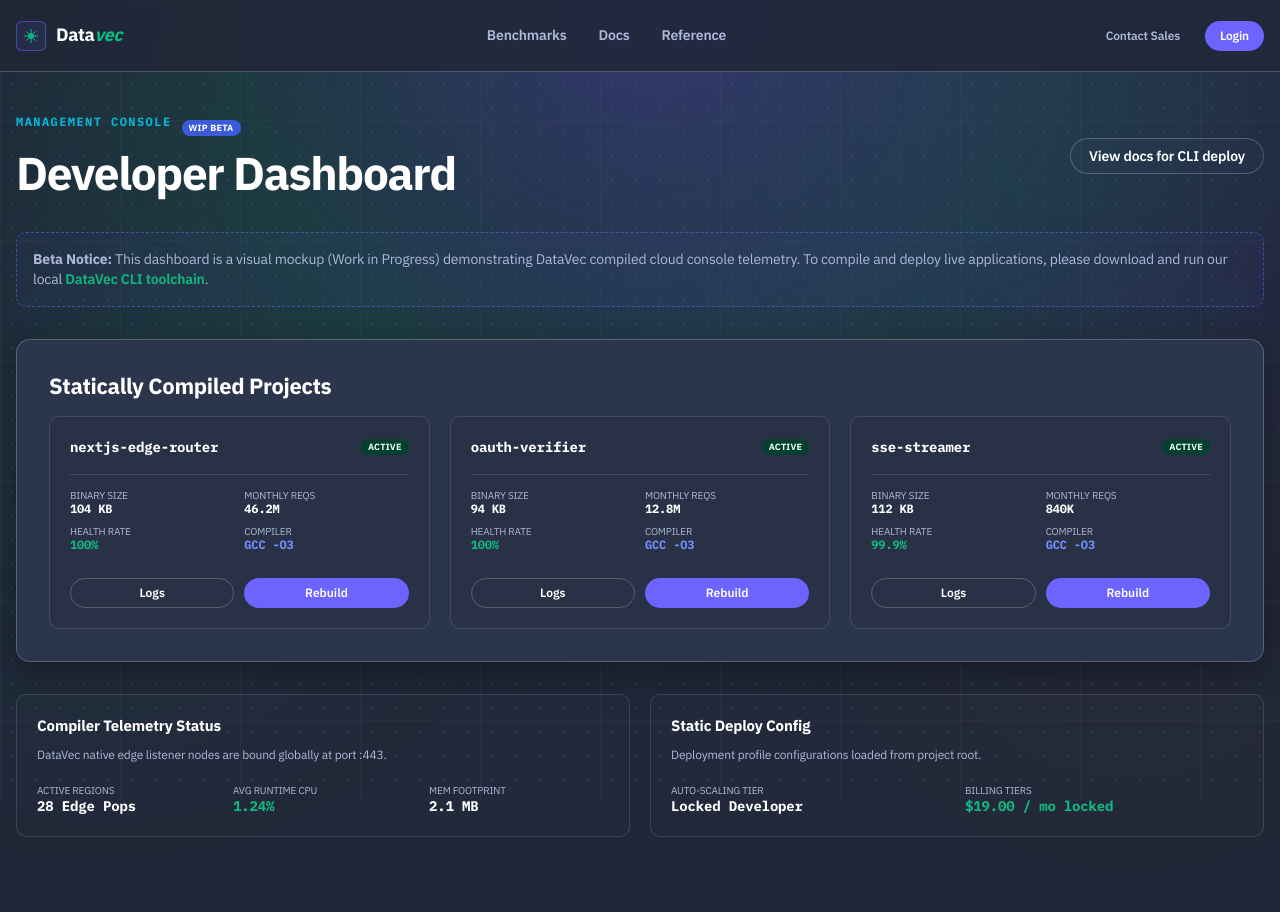
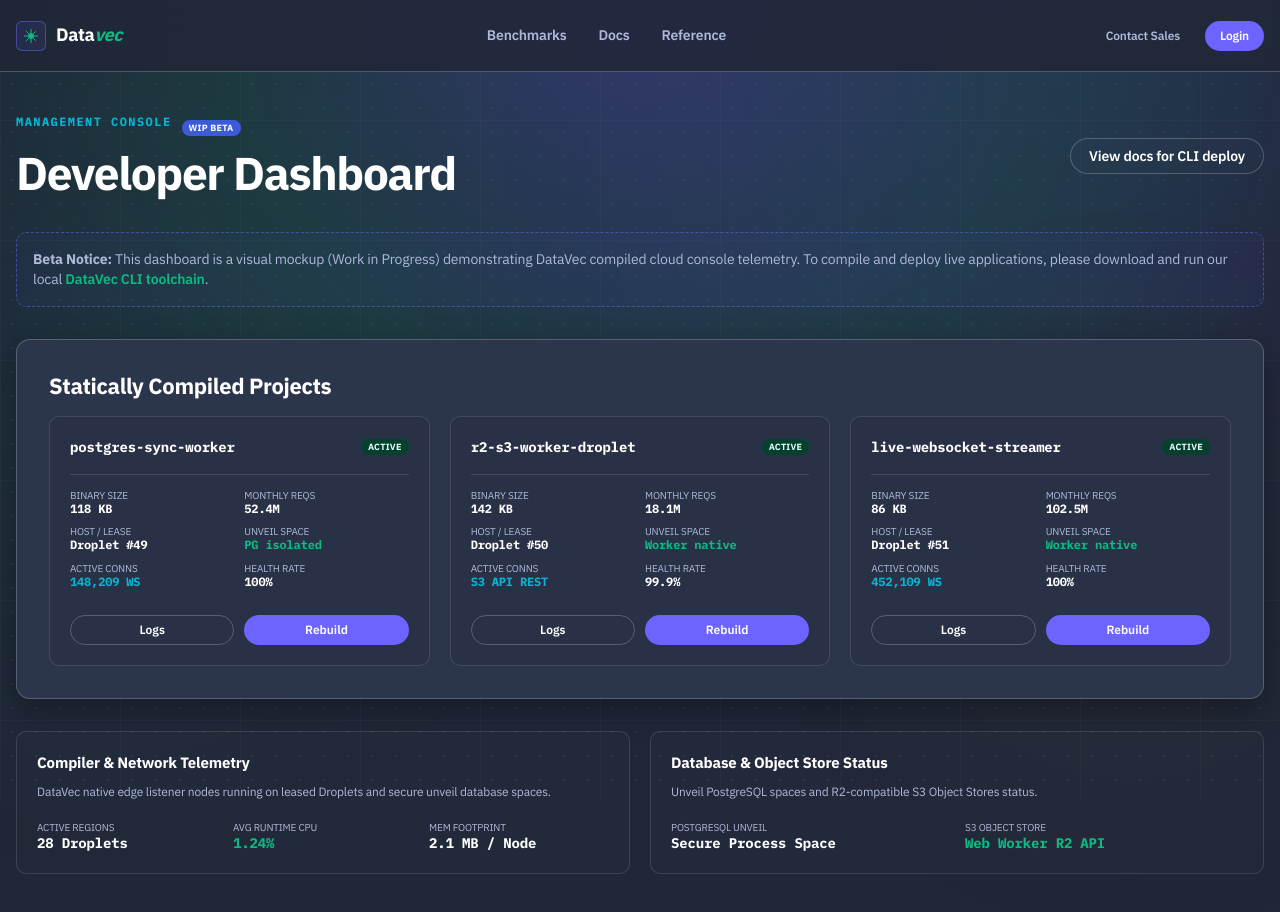
Before and after one commit to donovankutzer/donovankutzer.github.io, a Next.js app: page /console in a window 1280 px wide. Shown: the top 912 px of the page. Built offline with nearby package versions, Linux system fonts and the light colour scheme.

Commit message:
Wording changes

```diff
--- a/src/app/console/page.tsx
+++ b/src/app/console/page.tsx
@@ -10,9 +10,9 @@ export default function Console() {
   }, []);
 
   const projects = [
-    { name: "nextjs-edge-router", status: "Active", size: "104 KB", reqs: "46.2M", health: "100%" },
-    { name: "oauth-verifier", status: "Active", size: "94 KB", reqs: "12.8M", health: "100%" },
-    { name: "sse-streamer", status: "Active", size: "112 KB", reqs: "840K", health: "99.9%" }
+    { name: "postgres-sync-worker", status: "Active", size: "118 KB", reqs: "52.4M", health: "100%", unveil: "PG isolated", conns: "148,209 WS", hosting: "Droplet #49" },
+    { name: "r2-s3-worker-droplet", status: "Active", size: "142 KB", reqs: "18.1M", health: "99.9%", unveil: "Worker native", conns: "S3 API REST", hosting: "Droplet #50" },
+    { name: "live-websocket-streamer", status: "Active", size: "86 KB", reqs: "102.5M", health: "100%", unveil: "Worker native", conns: "452,109 WS", hosting: "Droplet #51" }
   ];
 
   return (
@@ -114,15 +114,27 @@ export default function Console() {
                             </Text>
                           </div>
                           <div>
-                            <Text size="10px" c="dimmed">HEALTH RATE</Text>
-                            <Text size="xs" fw={700} c="var(--accent-mint)" style={{ fontFamily: 'var(--font-mono)' }}>
-                              {proj.health}
+                            <Text size="10px" c="dimmed">HOST / LEASE</Text>
+                            <Text size="xs" fw={700} c="white" style={{ fontFamily: 'var(--font-mono)' }}>
+                              {proj.hosting}
                             </Text>
                           </div>
                           <div>
-                            <Text size="10px" c="dimmed">COMPILER</Text>
-                            <Text size="xs" fw={700} c="indigo" style={{ fontFamily: 'var(--font-mono)' }}>
-                              GCC -O3
+                            <Text size="10px" c="dimmed">UNVEIL SPACE</Text>
+                            <Text size="xs" fw={700} c="var(--accent-mint)" style={{ fontFamily: 'var(--font-mono)' }}>
+                              {proj.unveil}
+                            </Text>
+                          </div>
+                          <div>
+                            <Text size="10px" c="dimmed">ACTIVE CONNS</Text>
+                            <Text size="xs" fw={700} c="var(--cyan)" style={{ fontFamily: 'var(--font-mono)' }}>
+                              {proj.conns}
+                            </Text>
+                          </div>
+                          <div>
+                            <Text size="10px" c="dimmed">HEALTH RATE</Text>
+                            <Text size="xs" fw={700} c="white" style={{ fontFamily: 'var(--font-mono)' }}>
+                              {proj.health}
                             </Text>
                           </div>
                         </SimpleGrid>
@@ -146,12 +158,12 @@ export default function Console() {
             <SimpleGrid cols={{ base: 1, sm: 2 }} spacing="lg">
               <Paper p="lg" style={{ background: 'rgba(255,255,255,0.01)', border: '1px solid var(--border)', borderRadius: 'var(--r-md)' }}>
                 <Stack gap="xs">
-                  <Title order={4} style={{ color: 'white', fontSize: '15px' }}>Compiler Telemetry Status</Title>
-                  <Text size="xs" c="dimmed">DataVec native edge listener nodes are bound globally at port :443.</Text>
+                  <Title order={4} style={{ color: 'white', fontSize: '15px' }}>Compiler &amp; Network Telemetry</Title>
+                  <Text size="xs" c="dimmed">DataVec native edge listener nodes running on leased Droplets and secure unveil database spaces.</Text>
                   <SimpleGrid cols={3} mt="sm">
                     <div>
                       <Text size="10px" c="dimmed">ACTIVE REGIONS</Text>
-                      <Text size="sm" fw={700} c="white" style={{ fontFamily: 'var(--font-mono)' }}>28 Edge Pops</Text>
+                      <Text size="sm" fw={700} c="white" style={{ fontFamily: 'var(--font-mono)' }}>28 Droplets</Text>
                     </div>
                     <div>
                       <Text size="10px" c="dimmed">AVG RUNTIME CPU</Text>
@@ -159,7 +171,7 @@ export default function Console() {
                     </div>
                     <div>
                       <Text size="10px" c="dimmed">MEM FOOTPRINT</Text>
-                      <Text size="sm" fw={700} c="white" style={{ fontFamily: 'var(--font-mono)' }}>2.1 MB</Text>
+                      <Text size="sm" fw={700} c="white" style={{ fontFamily: 'var(--font-mono)' }}>2.1 MB / Node</Text>
                     </div>
                   </SimpleGrid>
                 </Stack>
@@ -167,16 +179,16 @@ export default function Console() {
 
               <Paper p="lg" style={{ background: 'rgba(255,255,255,0.01)', border: '1px solid var(--border)', borderRadius: 'var(--r-md)' }}>
                 <Stack gap="xs">
-                  <Title order={4} style={{ color: 'white', fontSize: '15px' }}>Static Deploy Config</Title>
-                  <Text size="xs" c="dimmed">Deployment profile configurations loaded from project root.</Text>
+                  <Title order={4} style={{ color: 'white', fontSize: '15px' }}>Database &amp; Object Store Status</Title>
+                  <Text size="xs" c="dimmed">Unveil PostgreSQL spaces and R2-compatible S3 Object Stores status.</Text>
                   <SimpleGrid cols={2} mt="sm">
                     <div>
-                      <Text size="10px" c="dimmed">AUTO-SCALING TIER</Text>
-                      <Text size="sm" fw={700} c="white" style={{ fontFamily: 'var(--font-mono)' }}>Locked Developer</Text>
+                      <Text size="10px" c="dimmed">POSTGRESQL UNVEIL</Text>
+                      <Text size="sm" fw={700} c="white" style={{ fontFamily: 'var(--font-mono)' }}>Secure Process Space</Text>
                     </div>
                     <div>
-                      <Text size="10px" c="dimmed">BILLING TIERS</Text>
-                      <Text size="sm" fw={700} c="var(--accent-mint)" style={{ fontFamily: 'var(--font-mono)' }}>$19.00 / mo locked</Text>
+                      <Text size="10px" c="dimmed">S3 OBJECT STORE</Text>
+                      <Text size="sm" fw={700} c="var(--accent-mint)" style={{ fontFamily: 'var(--font-mono)' }}>Web Worker R2 API</Text>
                     </div>
                   </SimpleGrid>
                 </Stack>
--- a/src/components/FAQ.tsx
+++ b/src/components/FAQ.tsx
@@ -8,7 +8,7 @@ const FAQ_DATA = [
     answer: (
       <Stack gap="sm">
         <Text size="sm" c="dimmed" style={{ lineHeight: 1.6 }}>
-          Yes, as long as your application targets standard Web Workers specification APIs such as fetch, Request, Response, URL, and Web Crypto. Modern frameworks like Next.js static builds, Elysia, and standard web runtimes are fully supported by default. Migrating standard static deployments or API service codebases usually requires zero code changes: you simply substitute your build command with our compiled deploy CLI tool.
+          Yes, as long as your application targets standard Web Workers specification APIs such as fetch, Request, Response, URL, Web Crypto, and WebSockets. Modern frameworks like Next.js static builds, Elysia, and standard web runtimes are fully supported, along with direct PostgreSQL database connections in unveil spaces. Migrating standard static deployments or API service codebases usually requires zero code changes: you simply substitute your build command with our compiled deploy CLI tool.
         </Text>
         <div
           aria-label="Code block detailing migration commands"
@@ -39,11 +39,11 @@ const FAQ_DATA = [
   },
   {
     question: "What resource limits are included in standard flat-rate plans?",
-    answer: "Our standard pricing tiers cover all compute allocations, edge routing resources, automatic TLS provisioning, global HTTP/2 pipelines, and developer telemetry charts. We do not count requests, count CPU milliseconds, or throttle egress bandwidth under standard usage limits. If your application starts approaching the upper boundaries of your tier, we reach out to discuss transition options rather than locking your execution or charging sudden multipliers."
+    answer: "Our standard pricing tiers cover all compute allocations, edge routing resources, automatic TLS provisioning, global HTTP/2 pipelines, and developer telemetry charts. You can also compile and deploy directly onto leased Digital Ocean droplets with integrated S3 object storage (running our R2-compatible storage API). We do not count requests, count CPU milliseconds, or throttle egress bandwidth under standard usage limits. If your application starts approaching the upper boundaries of your tier, we reach out to discuss transition options."
   },
   {
     question: "How are cold starts physically reduced to absolute 0ms?",
-    answer: "Traditional serverless platforms spin up a new virtual machine, initialize a V8 JavaScript runtime isolate, and execute a JIT compilation warm-up loop for incoming requests. This introduces cold-start latency. DataVec compiles JavaScript source code directly into a static C-based standalone machine binary before deployment. When an incoming request reaches your edge node, the kernel loads the binary instantly. It executes native machine code without any virtualized start-up overhead."
+    answer: "Traditional serverless platforms spin up a new virtual machine, initialize a V8 JavaScript runtime isolate, and execute a JIT compilation warm-up loop for incoming requests. This introduces cold-start latency. DataVec compiles JavaScript and WebSocket source code directly into a static C-based standalone machine binary before deployment. When an incoming request reaches your edge node or dedicated droplet, the kernel loads the binary instantly. It executes native machine code without any virtualized start-up overhead."
   },
   {
     question: "Is DataVec optimized for high-volume AI workloads?",
--- a/src/components/Pricing.tsx
+++ b/src/components/Pricing.tsx
@@ -113,7 +113,7 @@ export default function Pricing() {
                 </div>
 
                 <ul className="price-features" style={{ margin: 0, paddingLeft: '20px', listStyleType: 'square', color: 'var(--text-muted)' }}>
-                  {['1 active edge project compile boundary', 'Custom domain integration + automated HTTPS', 'Up to 50 Million requests / month included', 'Up to 1 TB network egress bandwidth', 'Full HTTP/1.1 & HTTP/2 transport protocols', 'Email support with engineering queue'].map((feat, i) => (
+                  {['1 active droplet deploy boundary', 'Domain registration flow + automated HTTPS', 'Full WebSocket & HTTP/2 protocol support', 'Postgres wire connections in unveil spaces', 'Custom R2-compatible S3 object store worker', 'Email support with engineering queue'].map((feat, i) => (
                     <li key={i} style={{ marginBottom: '8px', fontSize: '13.5px' }}>{feat}</li>
                   ))}
                 </ul>
@@ -175,7 +175,7 @@ export default function Pricing() {
                 </div>
 
                 <ul className="price-features" style={{ margin: 0, paddingLeft: '20px', listStyleType: 'square', color: 'var(--text-muted)' }}>
-                  {['Up to 5 active edge project compile boundaries', 'Unlimited custom domains + automated HTTPS', 'Up to 500 Million requests / month included', 'Up to 10 TB network egress bandwidth', 'Priority support tickets + 99.9% uptime SLA', 'Advanced analytics telemetry metrics & logs'].map((feat, i) => (
+                  {['Up to 5 active droplet deploy boundaries', 'Domain registration / own domain registration flow', 'WebSocket clustering & Postgres unveil bounds', 'Integrated S3 store on leased droplets', 'Priority support tickets + 99.9% uptime SLA', 'Advanced analytics telemetry metrics & logs'].map((feat, i) => (
                     <li key={i} style={{ marginBottom: '8px', fontSize: '13.5px' }}>{feat}</li>
                   ))}
                 </ul>
@@ -238,7 +238,7 @@ export default function Pricing() {
                 </div>
 
                 <ul className="price-features" style={{ margin: 0, paddingLeft: '20px', listStyleType: 'square', color: 'var(--text-muted)' }}>
-                  {['Custom memory limits & dedicated virtual heaps', 'Dedicated edge compiler lanes for custom binaries', 'Multi-tenant & private single-tenant network routing', 'Premium SLA with 24/7/365 dedicated developer support', 'Custom POSIX scheduling priorities', 'Dedicated enterprise solutions architect'].map((feat, i) => (
+                  {['Dedicated droplets lease & custom sizing', 'Custom memory limits & dedicated virtual heaps', 'Private single-tenant droplet deployment routing', 'Dedicated R2/S3 object store scaling configurations', 'Premium SLA with 24/7/365 dedicated support', 'Dedicated enterprise solutions architect'].map((feat, i) => (
                     <li key={i} style={{ marginBottom: '8px', fontSize: '13.5px' }}>{feat}</li>
                   ))}
                 </ul>
```
Also changed, not shown: src/app/docs/page.tsx (+10 -10 lines), src/app/reference/page.tsx (+18 -18 lines), src/components/HowItWorks.tsx (+4 -4 lines), src/components/Pitch.tsx (+5 -5 lines), src/components/Platform.tsx (+4 -4 lines).
